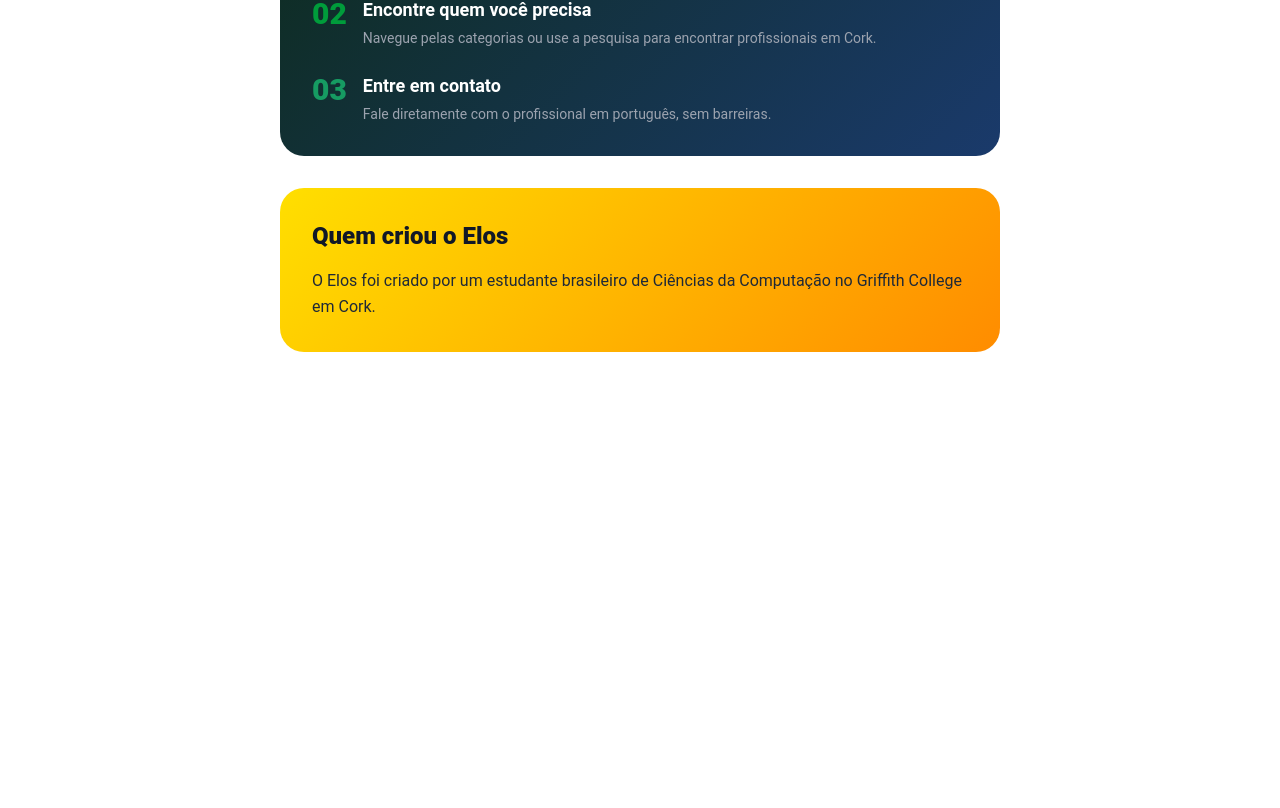
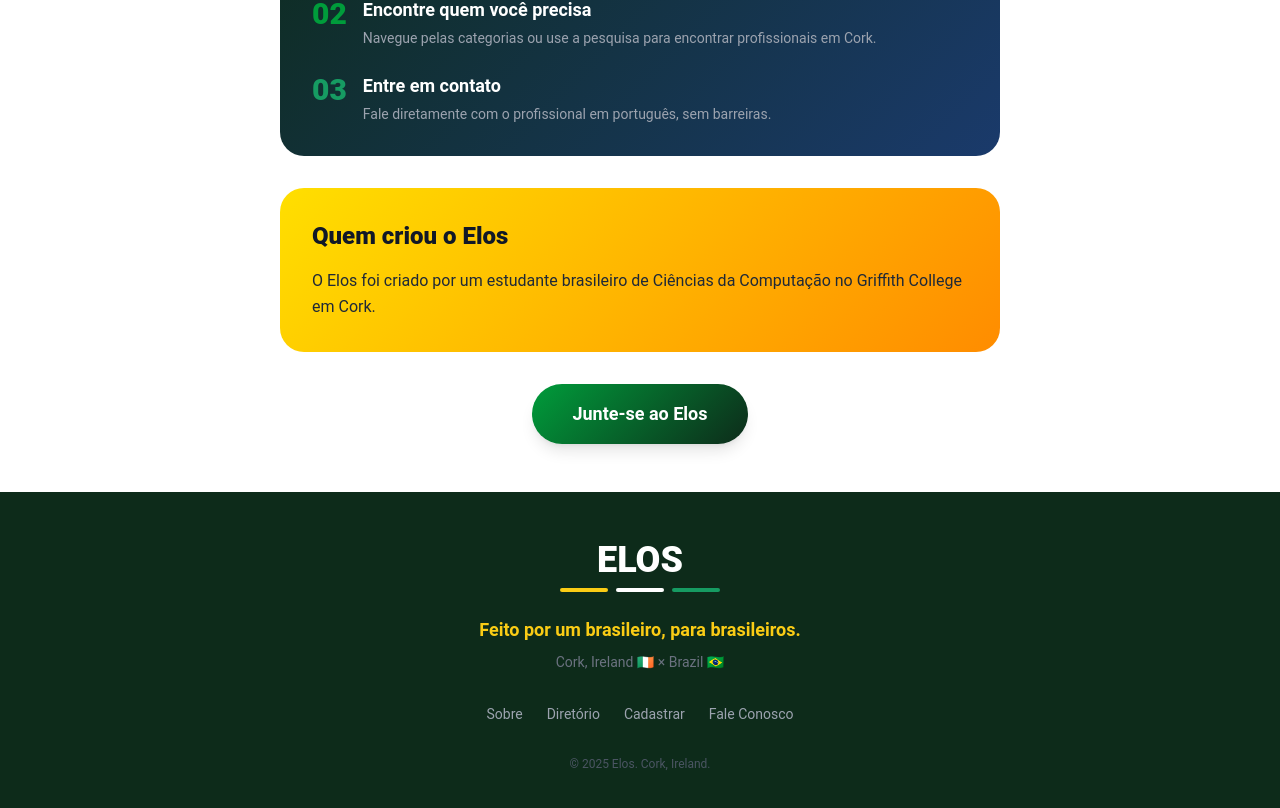
Before and after one commit to Clitio/elos-app, a React (Vite) app: page /about in a window 1280 px wide. Shown: the part 854-1662 px from the top of the page. Before the commit the page ends 1358 px from the top, so only its background shows below. Built offline with nearby package versions, Linux system fonts and the light colour scheme; no server answers.

Commit message:
New Footer and small additions to overall layout

```diff
--- a/src/pages/AboutPage.jsx
+++ b/src/pages/AboutPage.jsx
@@ -70,6 +70,24 @@
         </AnimatedSection>
 
       </div>
+      {/* FOOTER */}
+            <footer className="py-12 px-6 text-center" style={{ background: '#0d2b1a' }}>
+              <h2 className="text-4xl font-black text-white mb-2">ELOS</h2>
+              <div className="flex justify-center gap-2 mb-6">
+                <div className="h-1 w-12 rounded-full bg-yellow-400"></div>
+                <div className="h-1 w-12 rounded-full bg-white"></div>
+                <div className="h-1 w-12 rounded-full" style={{ backgroundColor: '#169b62' }}></div>
+              </div>
+              <p className="text-yellow-400 font-semibold text-lg mb-2">{t('footer')}</p>
+              <p className="text-gray-500 text-sm mb-8">Cork, Ireland 🇮🇪 × Brazil 🇧🇷</p>
+              <div className="flex flex-wrap justify-center gap-6 text-sm mb-8">
+                <Link to="/about" className="text-gray-400 hover:text-white transition">{t('about')}</Link>
+                <Link to="/directory" className="text-gray-400 hover:text-white transition">{t('directory')}</Link>
+                <Link to="/register" className="text-gray-400 hover:text-white transition">{t('register')}</Link>
+                <Link to="/talk-to-us" className="text-gray-400 hover:text-white transition">{t('talkToUs')}</Link>
+              </div>
+              <p className="text-gray-600 text-xs">© 2025 Elos. Cork, Ireland.</p>
+            </footer>
     </div>
   )
 }
--- a/src/pages/HomePage.jsx
+++ b/src/pages/HomePage.jsx
@@ -116,7 +116,7 @@
       <section className="min-h-screen flex items-center px-6 md:px-20 py-20 bg-white">
         <div ref={section1Ref} className="max-w-6xl mx-auto w-full grid grid-cols-1 md:grid-cols-2 gap-12 items-center opacity-0">
           <div>
-            <span className="text-sm font-bold text-green-600 uppercase tracking-widest">O que é o Elos</span>
+            <span className="text-sm font-bold text-green-600 uppercase tracking-widest"></span>
             <h2 className="font-black text-gray-900 mt-4 leading-tight" style={{ fontSize: 'clamp(2rem, 6vw, 3.5rem)' }}>
               {t('whyElos')}
             </h2>
@@ -158,13 +158,13 @@
             </div>
           </div>
           <div className="order-1 md:order-2">
-            <span className="text-sm font-bold uppercase tracking-widest" style={{ color: '#ffdf00' }}>Como funciona</span>
+            <span className="text-sm font-bold uppercase tracking-widest" style={{ color: '#ffdf00' }}></span>
             <h2 className="font-black text-white mt-4 leading-tight" style={{ fontSize: 'clamp(2rem, 6vw, 3.5rem)' }}>
               {t('howItWorks')}
             </h2>
-            <p className="text-gray-400 text-lg mt-6 leading-relaxed">
+            {/* <p className="text-gray-400 text-lg mt-6 leading-relaxed">
               Simples, rápido e em português. Encontre quem você precisa em poucos cliques.
-            </p>
+            </p> */}
           </div>
         </div>
       </section>
@@ -173,7 +173,7 @@
       <section className="min-h-screen flex items-center px-6 md:px-20 py-20" style={{ background: '#ffdf00' }}>
         <div ref={section3Ref} className="max-w-6xl mx-auto w-full grid grid-cols-1 md:grid-cols-2 gap-12 items-center opacity-0">
           <div>
-            <span className="text-sm font-bold text-green-800 uppercase tracking-widest">A nossa história</span>
+            <span className="text-sm font-bold text-green-800 uppercase tracking-widest"></span>
             <h2 className="font-black text-gray-900 mt-4 leading-tight" style={{ fontSize: 'clamp(2rem, 6vw, 3.5rem)' }}>
               {t('whoCreated')}
             </h2>
@@ -197,7 +197,7 @@
       {/* SECAO 4 — Categorias */}
       <section ref={section4Ref} className="flex flex-col items-center justify-center px-6 py-20 bg-gray-50">
         <div className="text-center mb-12">
-          <span className="text-sm font-bold text-green-600 uppercase tracking-widest">Serviços</span>
+          <span className="text-sm font-bold text-green-600 uppercase tracking-widest"></span>
           <h2 className="font-black text-gray-900 mt-4" style={{ fontSize: 'clamp(1.8rem, 6vw, 3rem)' }}>
             {t('whatAreYouLookingFor')}
           </h2>
```
